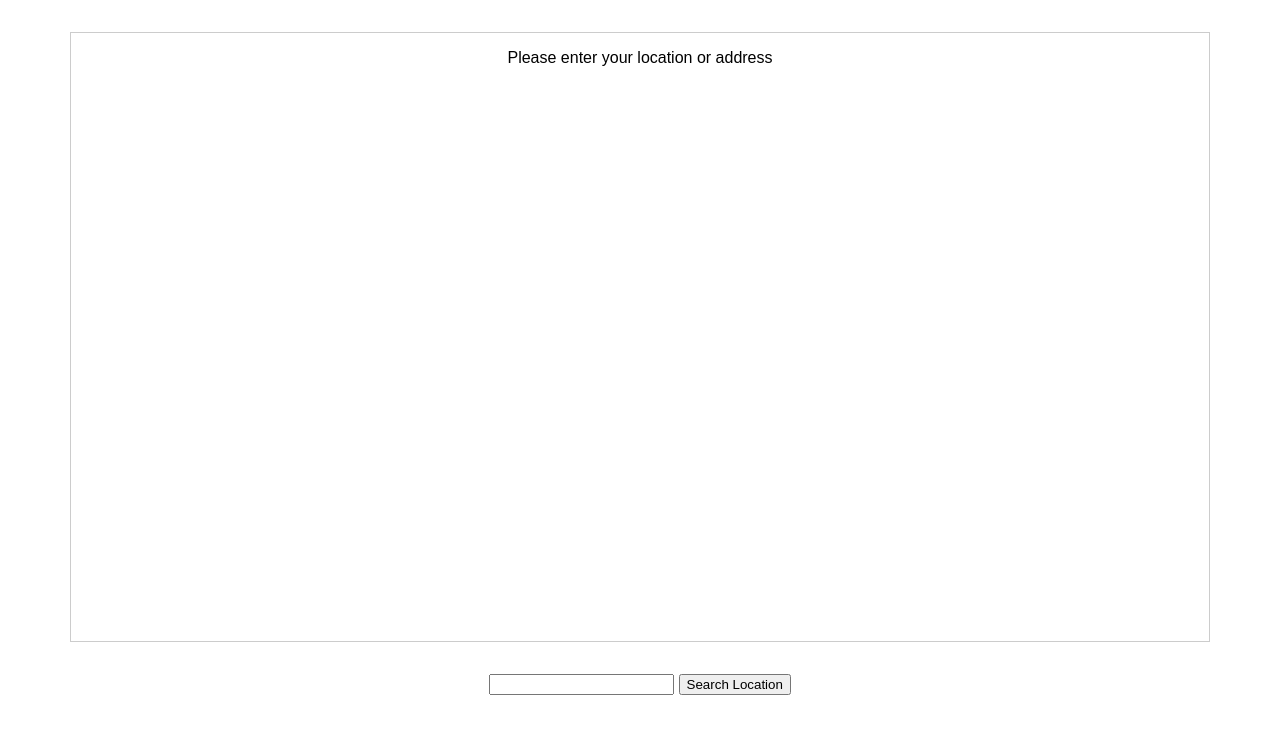
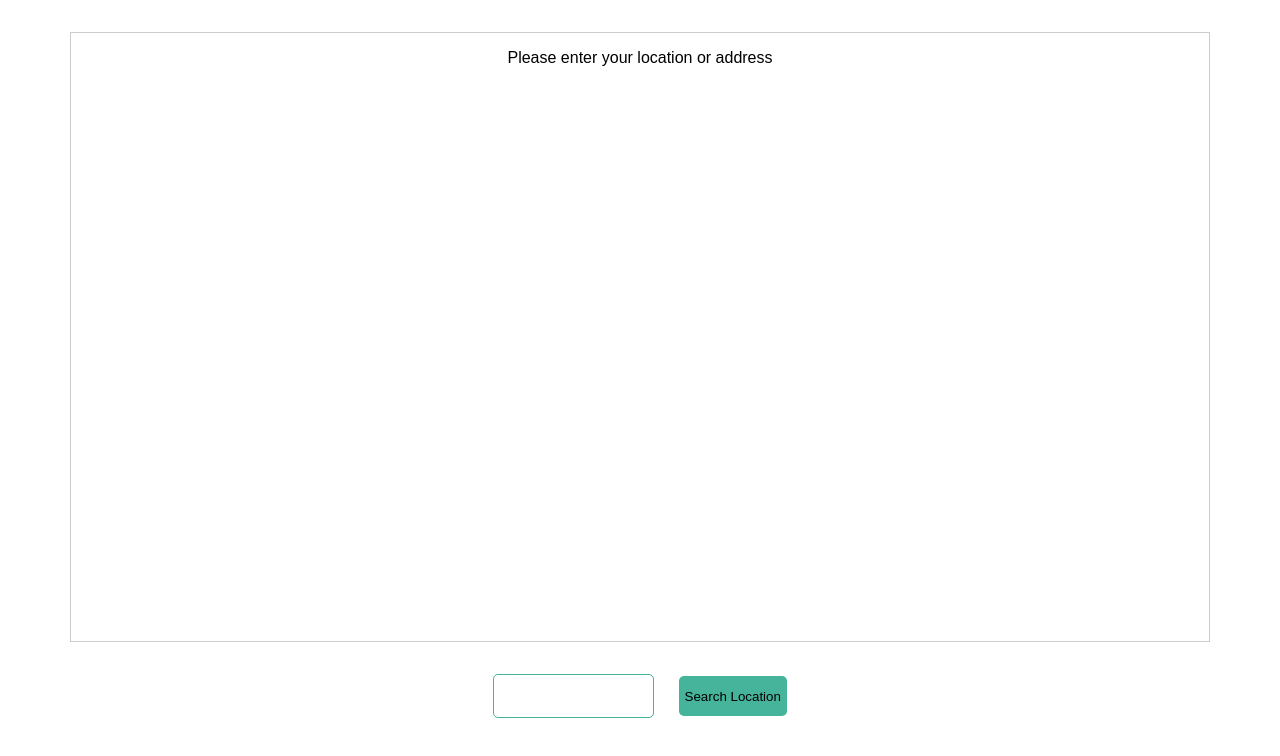
Before and after one commit to shubhanginaik/LocationApp, a website built with webpack: page index.html in a window 1280 px wide. Built offline with nearby package versions, Linux system fonts and the light colour scheme.

Commit message:
changed styling

```diff
--- a/app.css
+++ b/app.css
@@ -16,3 +16,21 @@ form {
   text-align: center;
   margin: 2rem auto;
 }
+input{
+  width: 150px;
+  height: 40px;
+  border-radius: 5px;
+  padding-left: 7px;
+  border: 1px solid rgb(70, 179, 155);;
+}
+button{
+  height: 40px;
+  margin-left: 20px;
+  border-radius: 5px;
+  border: none;
+  background-color: rgb(70, 179, 155);
+  color: black;
+}
+button:hover{
+  background-color: goldenrod;
+}
--- a/src/app.ts
+++ b/src/app.ts
@@ -15,6 +15,7 @@ function searchAddressHandler(event:Event){
 event.preventDefault();
 const enteredAddress=addressInput.value;
 // third party api
+
  axios.get<GoogleGeoCodingResponce>(
      `https://maps.googleapis.com/maps/api/geocode/json?address=${encodeURI(enteredAddress)}&key=${api_key}`
  ).then((response)=>{
@@ -39,4 +40,5 @@ const enteredAddress=addressInput.value;
  })
 }
 
+
 form.addEventListener('submit',searchAddressHandler);
```
